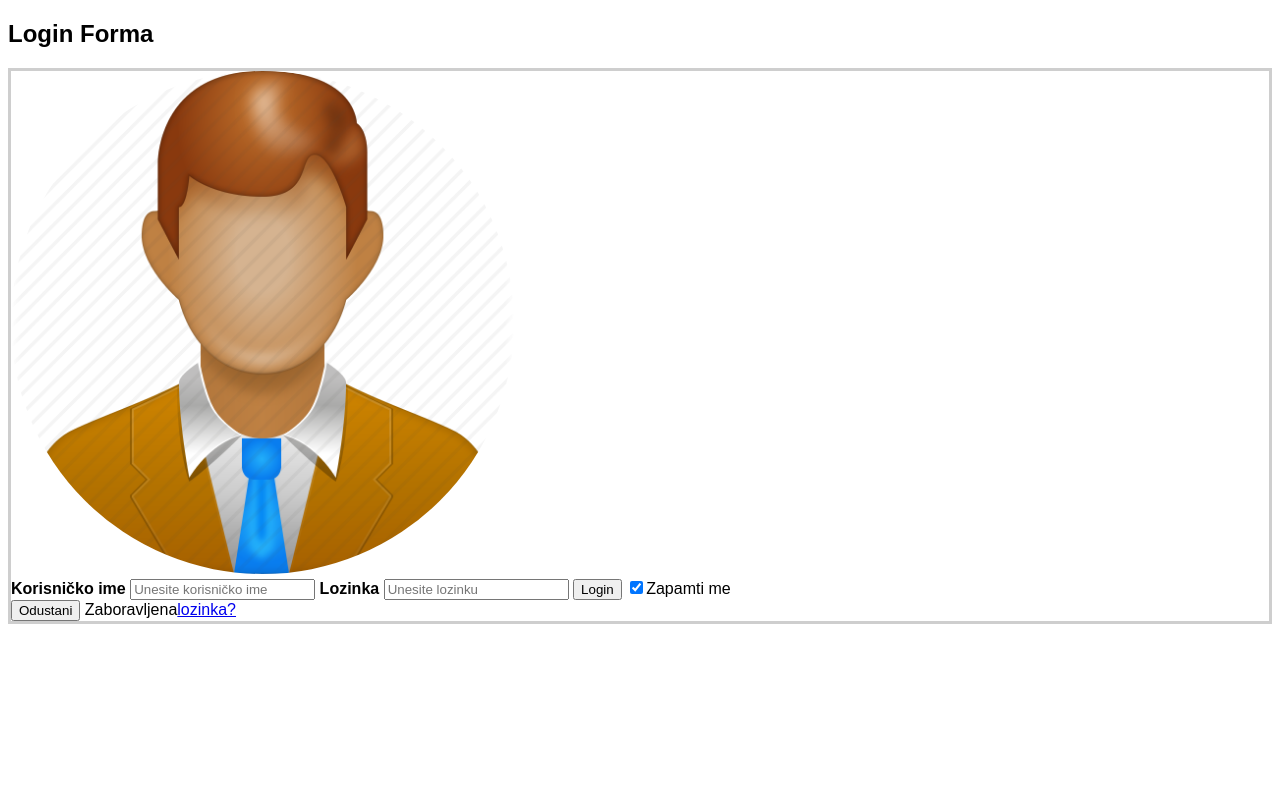
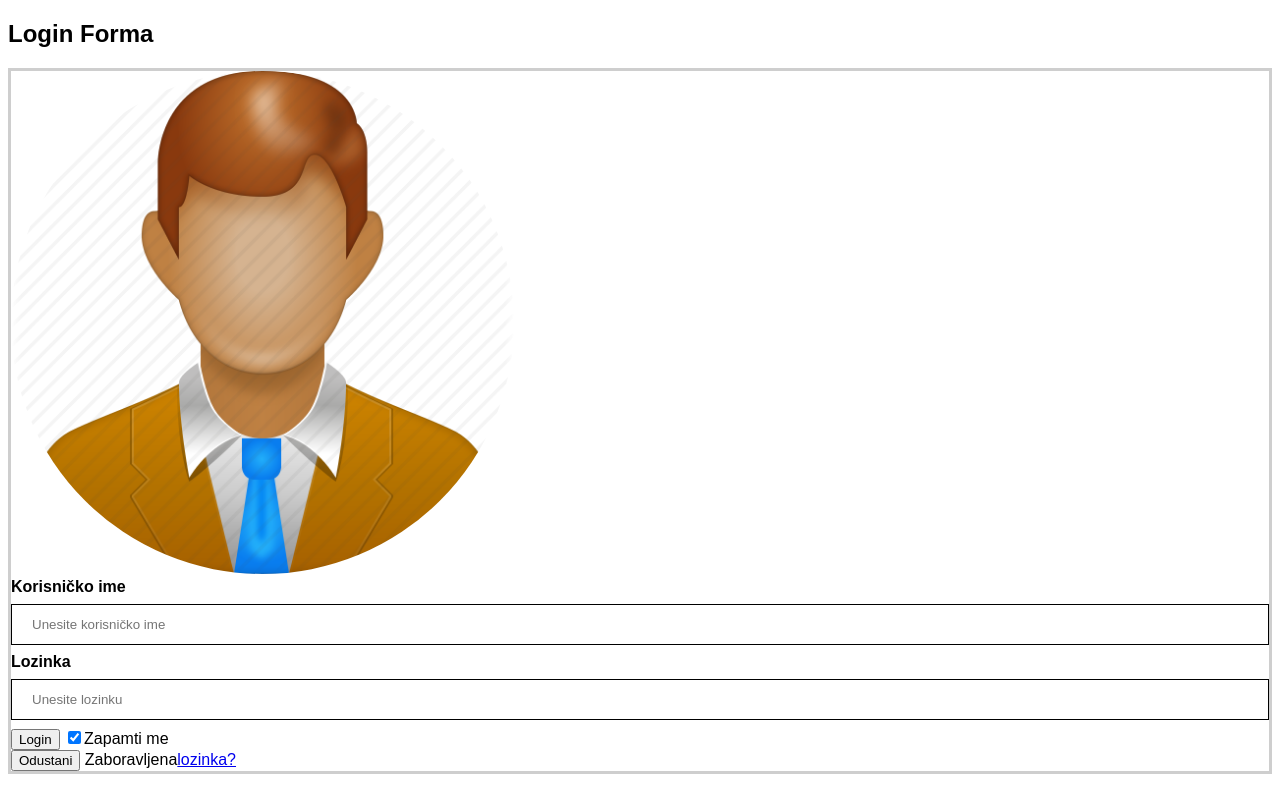
Before and after one commit to lukcola/algebra.css.2, a plain HTML site: page index.html in a window 1280 px wide. Drawn offline with Linux system fonts and the light colour scheme.

Commit message:
HTML I CSS ZADATAK

```diff
--- a/style.css
+++ b/style.css
@@ -10,3 +10,13 @@ img.slika {
     width: 40%;
     border-radius: 50%;
 }
+
+input[type=text],
+input[type=password] {
+    width: 100%;
+    padding: 12px 20px;
+    margin: 8px 0;
+    display: inline-block;
+    border: 1px solid black;
+    box-sizing: border-box;
+}
```
